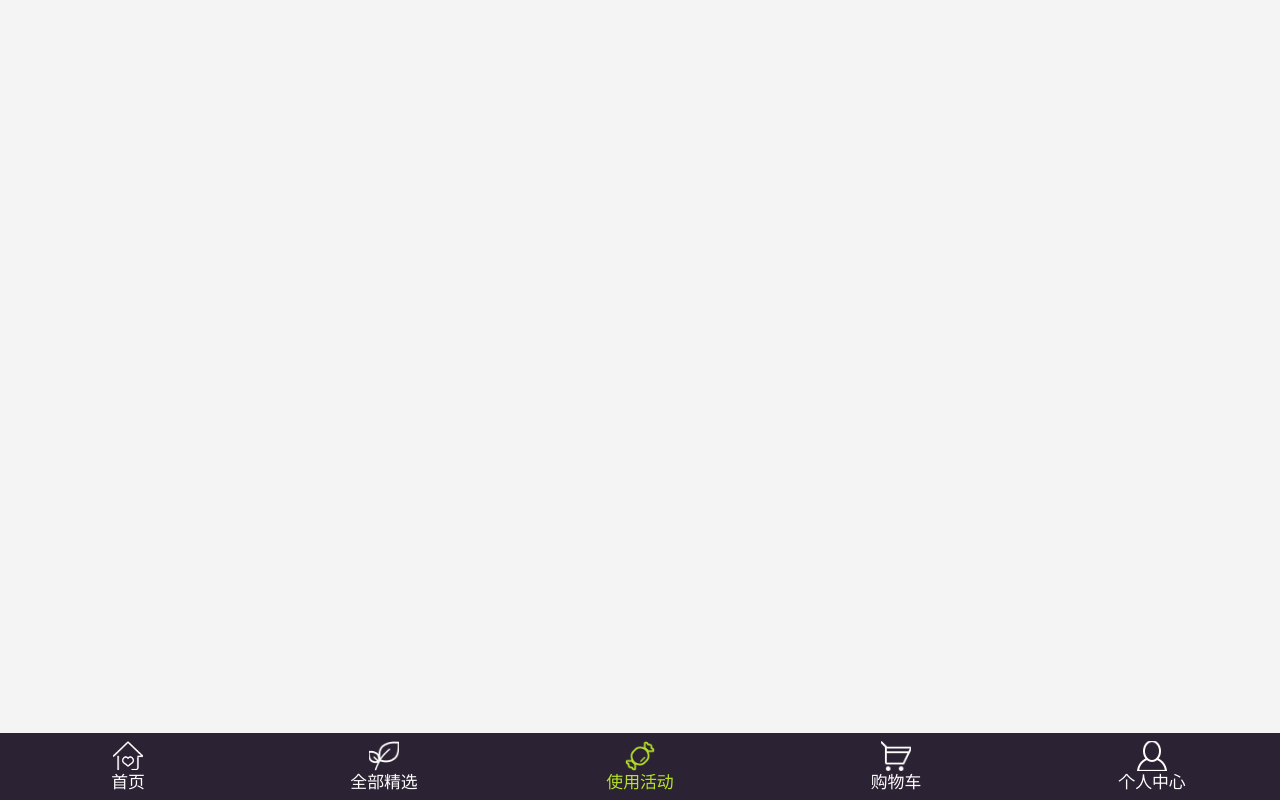
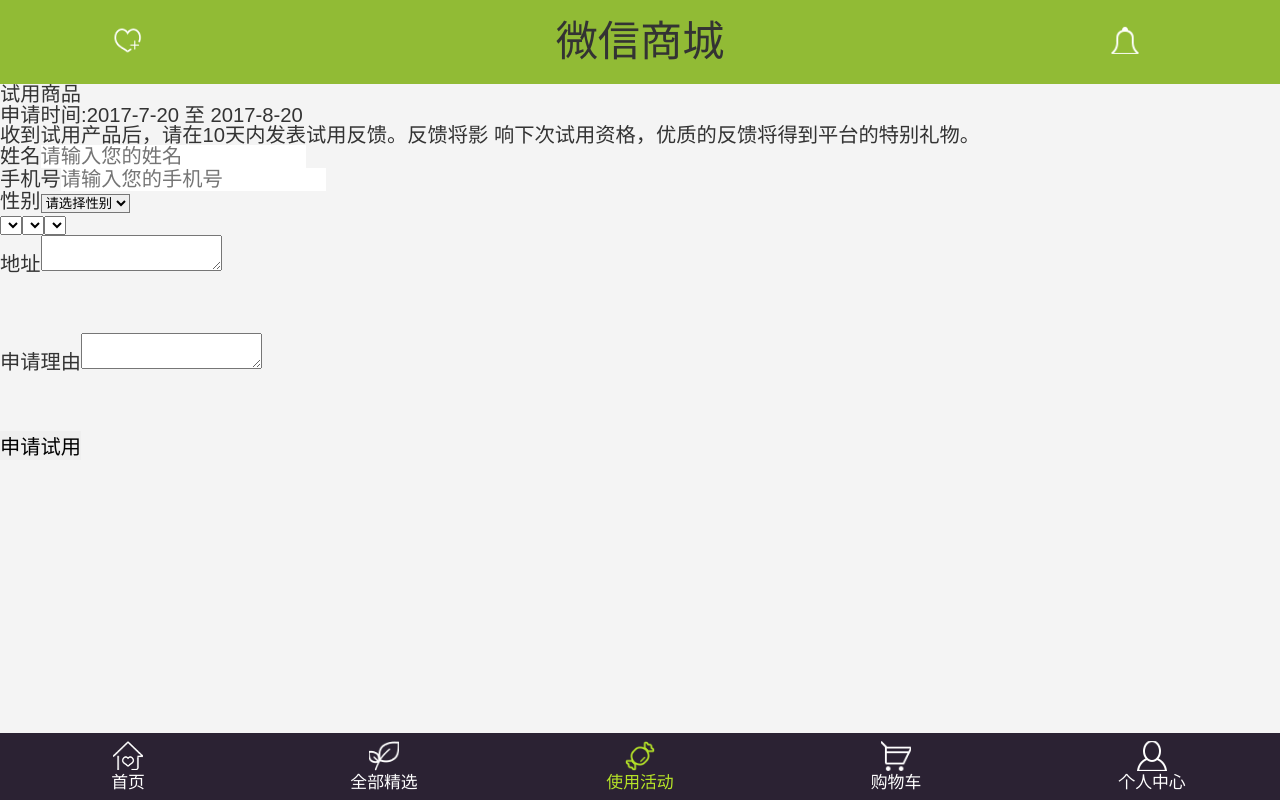
Before and after one commit to zjpjohn/wechat-shop, a Vue app: page /#/free in a window 1280 px wide. Built offline with nearby package versions, Linux system fonts and the light colour scheme.

Commit message:
添加试用界面

```diff
--- /dev/null
+++ b/src/pages/free.vue
@@ -0,0 +1,109 @@
+<template>
+  <div class="free">
+      <shop-header></shop-header>
+      <div class="scroll-wrapper">
+        <div class="main">
+          <h1>{{freeData.good_name}}</h1>
+          <p>申请时间:{{freeData.start_time}} 至 {{freeData.end_time}}</p>
+        </div>
+        <div class="tips">
+          <p>收到试用产品后，<span>请在10天内发表试用反馈</span>。反馈将影
+          响下次试用资格，优质的反馈将得到平台的特别礼物。</p>
+        </div>
+        <div class="form">
+          <form @submit.prevent="handleSubmit">
+            <div class="controls">
+              <span class="label">姓名</span>
+              <input v-model="formData.name" type="text" placeholder="请输入您的姓名">
+            </div>
+            <div class="controls">
+              <span class="label">手机号</span>
+              <input v-model="formData.mobile" type="text" placeholder="请输入您的手机号">
+            </div>
+            <div class="controls" style="border-bottom: none">
+              <span class="label">性别</span>
+              <select v-model="formData.sex" id="" style="background-position-x:3.4rem;">
+                <option value="">请选择性别</option>
+                <option value="男">男</option>
+                <option value="女">女</option>
+              </select>
+            </div>
+            <div class="controls flex" style="border-bottom: none">
+              <select @change="provinceChange($event)" v-model="formData.province" ref="province">
+                <option v-for="item in provinceData" :value="item.id">
+                  {{item.region_name}}
+              </option>
+              </select>
+              <select @change="cityChange($event)" v-model="formData.city" ref="city">
+                <option v-for="item in cityData" :value="item.id">
+                  {{item.region_name}}
+              </option>
+              </select>
+              <select v-model="formData.district" ref="district">
+                <option v-for="item in districtData" :value="item.id">
+                  {{item.region_name}}
+              </option>
+              </select>
+            </div>
+            <div class="controls textarea" style="height: 1.16rem">
+              <span class="label">地址</span>
+              <textarea v-model="formData.address" rows="2">
+              </textarea>
+            </div>
+            <div class="controls textarea" style="height: 1.16rem">
+              <span class="label">申请理由</span>
+              <textarea v-model="formData.reason" rows="2">
+              </textarea>
+            </div>
+
+            <input class="submit" type="submit" value="申请试用">
+            <!--<h1 @click="OPENCONTENT('protocolData')">《试用服务协议》 </h1>-->
+            <!--<h1 @click="OPENCONTENT('lawData')">《法律声明及隐私权政策》</h1>-->
+          </form>
+        </div>
+      </div>
+  </div>
+</template>
+
+<script>
+  import ShopHeader from '../components/header/header'
+
+  export default {
+      data(){
+          return {
+              freeData:{
+                  good_name:"试用商品",
+                  start_time:"2017-7-20",
+                  end_time:'2017-8-20'
+              },
+              formData: {
+                name: "",
+                mobile: "",
+                sex: "",
+                province: 31,
+                city: 383,
+                district: 3229,
+                address: "",
+                reason: ""
+              },
+              goodsData: {},
+              provinceData: [],
+              cityData: [],
+              districtData: [],
+              ifAlready:false
+
+          }
+      },
+      components:{
+          ShopHeader
+      },
+      methods:{
+        handleSubmit(){
+
+        }
+      }
+  }
+</script>
+
+<style>
+</style>
--- a/src/router/index.js
+++ b/src/router/index.js
@@ -1,15 +1,24 @@
 import Vue from 'vue'
 import Router from 'vue-router'
 import Index from '../pages/index.vue'
+import Free from '../pages/free.vue'
 
 Vue.use(Router);
 
 export default new Router({
   routes: [
     {
-      path: '/',
+      path: '/index',
       name: 'index',
       component: Index
     },
+    {
+      path:'/',
+      redirect:"/index"
+    },
+    {
+      path:"/free",
+      component:Free
+    }
   ]
 })
```
